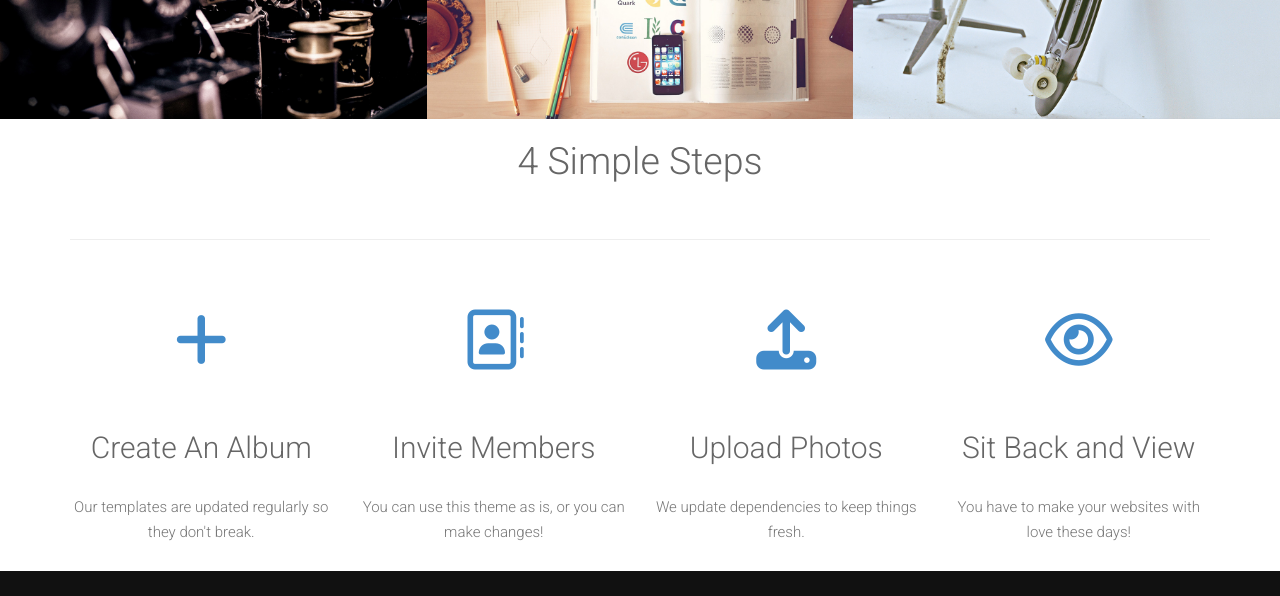
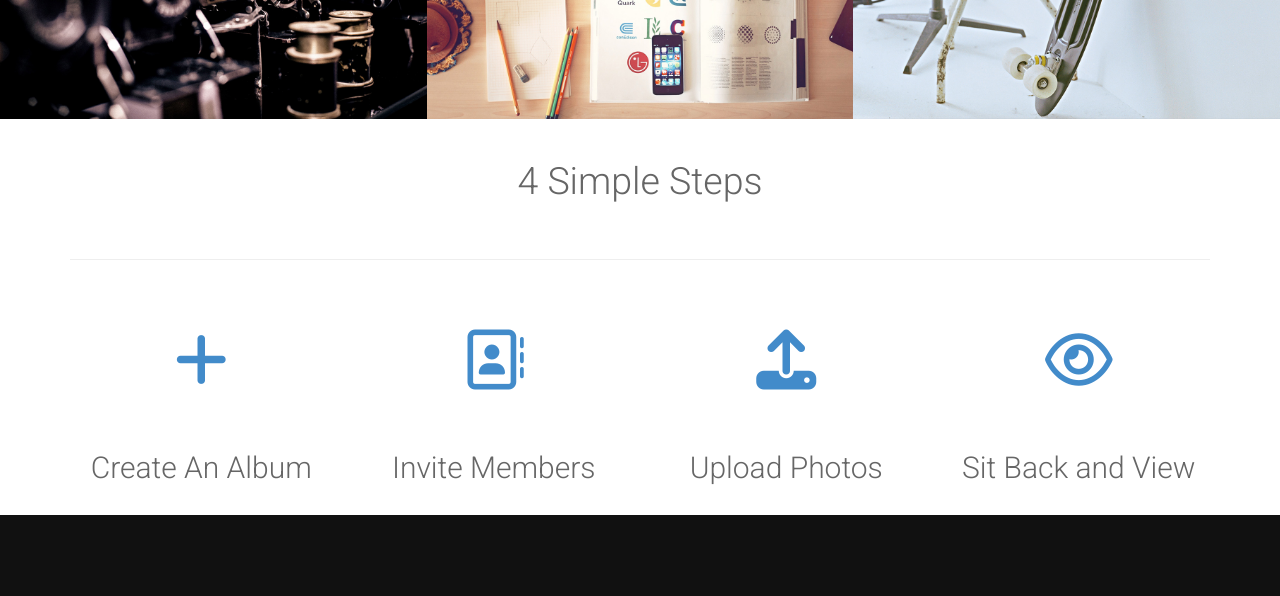
Before and after one commit to smuzani/kicksnap, a plain HTML site: page index.html in a window 1280 px wide. Shown: the part 1100-1696 px from the top of the page. Drawn offline with Linux system fonts and the light colour scheme.

Commit message:
Logo Changed

```diff
--- a/assets/style.css
+++ b/assets/style.css
@@ -142,7 +142,7 @@ p{font-size:1em;line-height: 1.7em; margin-bottom: 1.7em;}
 /*about us*/
 
 .section-heading {
-  margin-top: 20px;
+  margin-top: 40px;
 }
 .service-box {
   max-width: 400px;
--- a/index.html
+++ b/index.html
@@ -43,7 +43,7 @@
           <div class="container">
             <div class="navbar-header">
               <!-- Logo Starts -->
-              <a class="navbar-brand" href="#works"><img src="images/logo.png" alt="logo"></a>
+              <a class="navbar-brand" href="#works"><img src="images/logo1.png" alt="logo"></a>
               <!-- #Logo Ends -->
 
 
@@ -248,28 +248,28 @@
                     <div class="service-box">
                         <i class="fa fa-4x fa-plus text-primary sr-icons"></i>
                         <h3>Create An Album</h3>
-                        <p class="text-muted">Our templates are updated regularly so they don't break.</p>
+
                     </div>
                 </div>
                 <div class="col-lg-3 col-md-6 text-center">
                     <div class="service-box">
                         <i class="fa fa-4x fa-address-book-o text-primary sr-icons"></i>
                         <h3>Invite Members</h3>
-                        <p class="text-muted">You can use this theme as is, or you can make changes!</p>
+
                     </div>
                 </div>
                 <div class="col-lg-3 col-md-6 text-center">
                     <div class="service-box">
                         <i class="fa fa-4x fa-upload text-primary sr-icons"></i>
                         <h3>Upload Photos</h3>
-                        <p class="text-muted">We update dependencies to keep things fresh.</p>
+
                     </div>
                 </div>
                 <div class="col-lg-3 col-md-6 text-center">
                     <div class="service-box">
                         <i class="fa fa-4x fa-eye text-primary sr-icons"></i>
                         <h3>Sit Back and View </h3>
-                        <p class="text-muted">You have to make your websites with love these days!</p>
+
                     </div>
                 </div>
             </div>
```
Also changed, not shown: images/logo.png, images/logo1.png (added).
